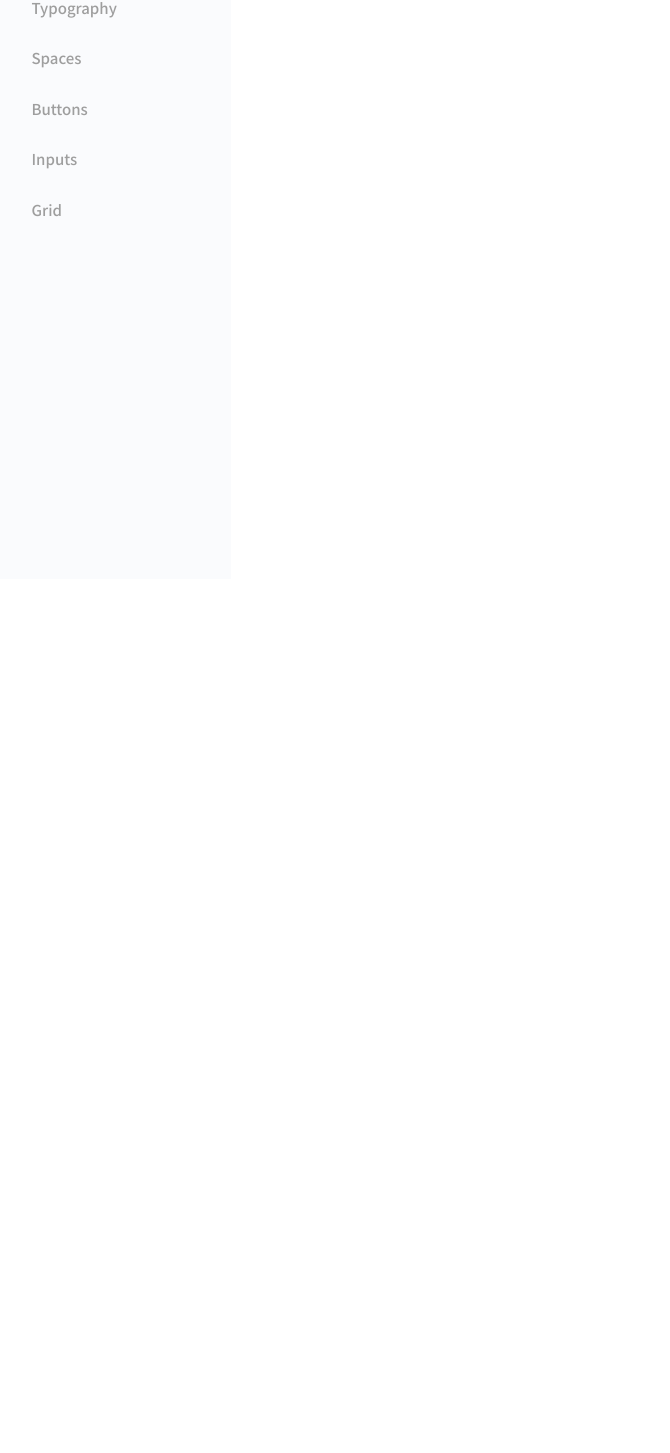
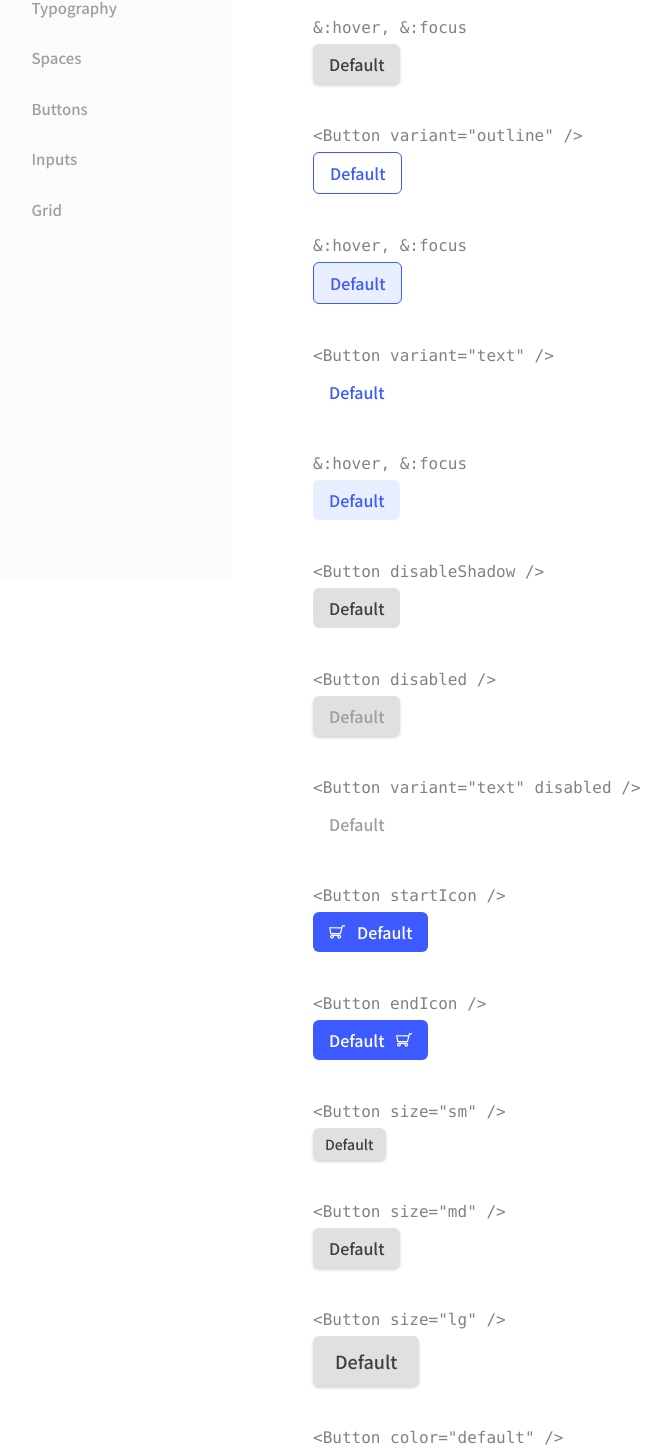
Before and after one commit to Estani02/Reusable-Components, a React (Vite) app: page /buttons in a window 1280 px wide. Shown: the part 221-1674 px from the top of the page, without its empty margins (6-676 px from the left). Before the commit the page ends 800 px from the top, so only its background shows below. Built offline with nearby package versions, Linux system fonts and the light colour scheme.

Commit message:
added buttons

```diff
--- a/src/routers/AppRouter.js
+++ /dev/null
@@ -1,18 +0,0 @@
-import { createBrowserRouter } from "react-router-dom";
-import { SideBar } from "../views/SideBar";
-import { ErrorPage } from "../views/Error";
-import { ButtonsPage } from "../views/ButtonsPage";
-
-export const router = createBrowserRouter([
-  {
-    path: "/",
-    element: <SideBar />,
-    errorElement: <ErrorPage />,
-    children: [
-      {
-        path: "/buttons",
-        element: <ButtonsPage />,
-      },
-    ],
-  }
-])
--- a/src/views/ButtonPage/index.jsx
+++ b/src/views/ButtonPage/index.jsx
@@ -1,8 +1,57 @@
+/* eslint-disable react/jsx-key */
+
+import { Button } from "../../components/Button"
+import { CardButton } from "../../components/CardButton"
 
 export const ButtonPage = () => {
   return (
-    <div>
-      <h1>Buttons</h1>
+    <div className="flex flex-col gap-10">
+      <h1 className="text-3xl font-bold">Buttons</h1>
+      <div className="w-[565px] flex flex-col gap-10">
+        <CardButton
+          components={[<Button />, <Button hover_focus={true} />]}
+          texts={['<Button />', '&:hover, &:focus']}
+        />
+
+        <CardButton
+          components={[<Button variant={"outline"} />, <Button variant={"outline"} hover_focus={true} />]}
+          texts={['<Button variant="outline" />', '&:hover, &:focus']}
+        />
+
+        <CardButton
+          components={[<Button variant={"text"} />, <Button variant={"text"} hover_focus={true} />]}
+          texts={['<Button variant="text" />', '&:hover, &:focus']}
+        />
+
+        <CardButton
+          components={[<Button disableShadow />]}
+          texts={['<Button disableShadow />']}
+        />
+      </div>
+      <div className="flex flex-col gap-10">
+        <CardButton
+          components={[<Button disable />, <Button variant={"text"} disable />]}
+          texts={['<Button disabled />', '<Button variant="text" disabled />']}
+        />
+
+        <CardButton
+          components={[<Button startIcon />, <Button endIcon />]}
+          texts={['<Button startIcon />', '<Button endIcon />']}
+        />
+
+        <CardButton
+          components={[<Button size="sm" />, <Button size="md" />, <Button size="lg" />]}
+          texts={['<Button size="sm" />', '<Button size="md" />', '<Button size="lg" />']}
+          columns="3"
+        />
+
+        <CardButton
+          components={[<Button color="default" />, <Button text={'Primary'} color="primary" />, <Button text={'Secondary'} color="secondary" />, <Button text={'Danger'} color="danger" />]}
+          texts={['<Button color="default" />', '<Button color="primary" />', '<Button color="secondary" />', '<Button color="danger" />']}
+          columns="4"
+        />
+
+      </div>
     </div>
   )
 }
--- a/src/views/Error/index.jsx
+++ /dev/null
@@ -1,16 +0,0 @@
-import { useRouteError } from 'react-router-dom'
-
-export const ErrorPage = () => {
-  const error = useRouteError();
-  console.log(error);
-
-  return (
-    <div className='w-screen h-screen flex flex-col justify-center items-center gap-4'>
-      <h1 className='text-[32px] font-bold'>Oops!</h1>
-      <p>Sorry, an unexpected error has occurred.</p>
-      <p>
-        <i className='text-gray-500 text-[25px]'>{error.statusText || error.message}</i>
-      </p>
-    </div>
-  )
-}
```
